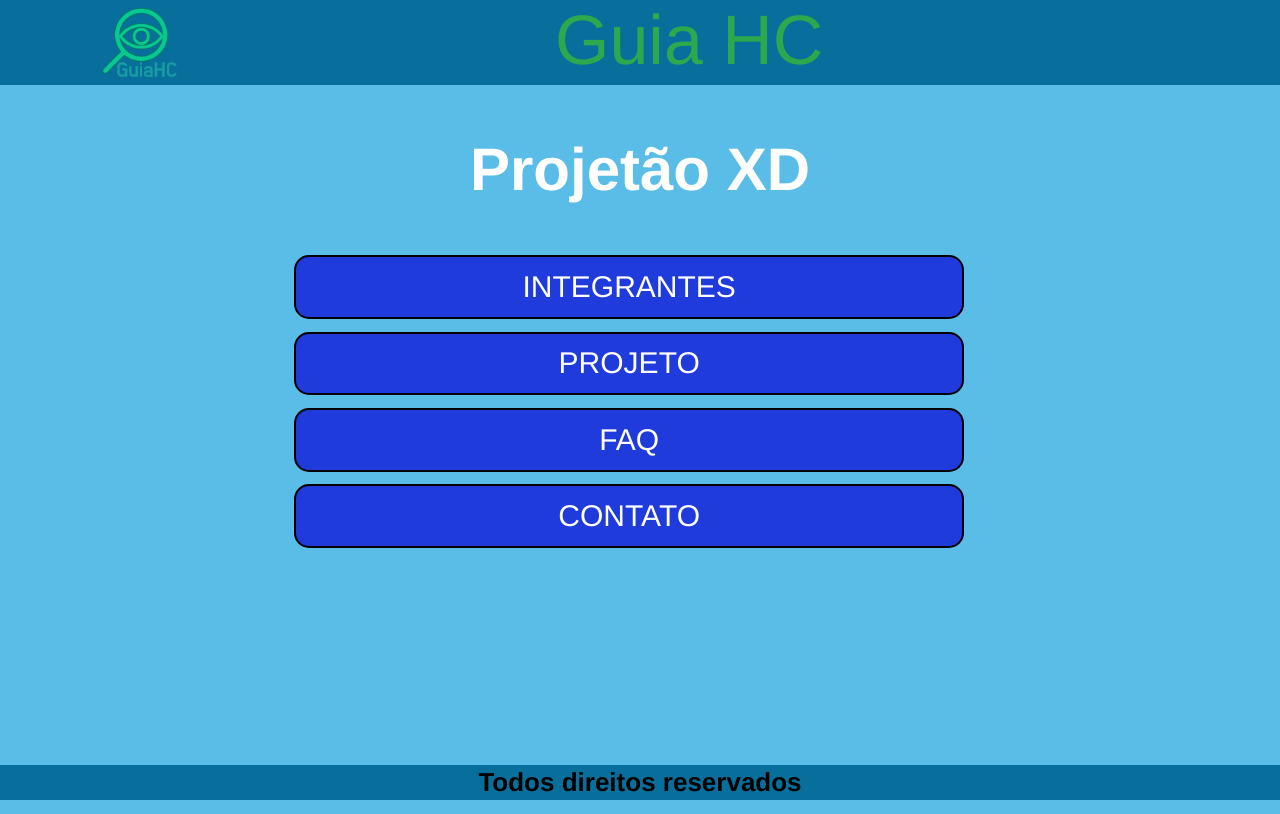
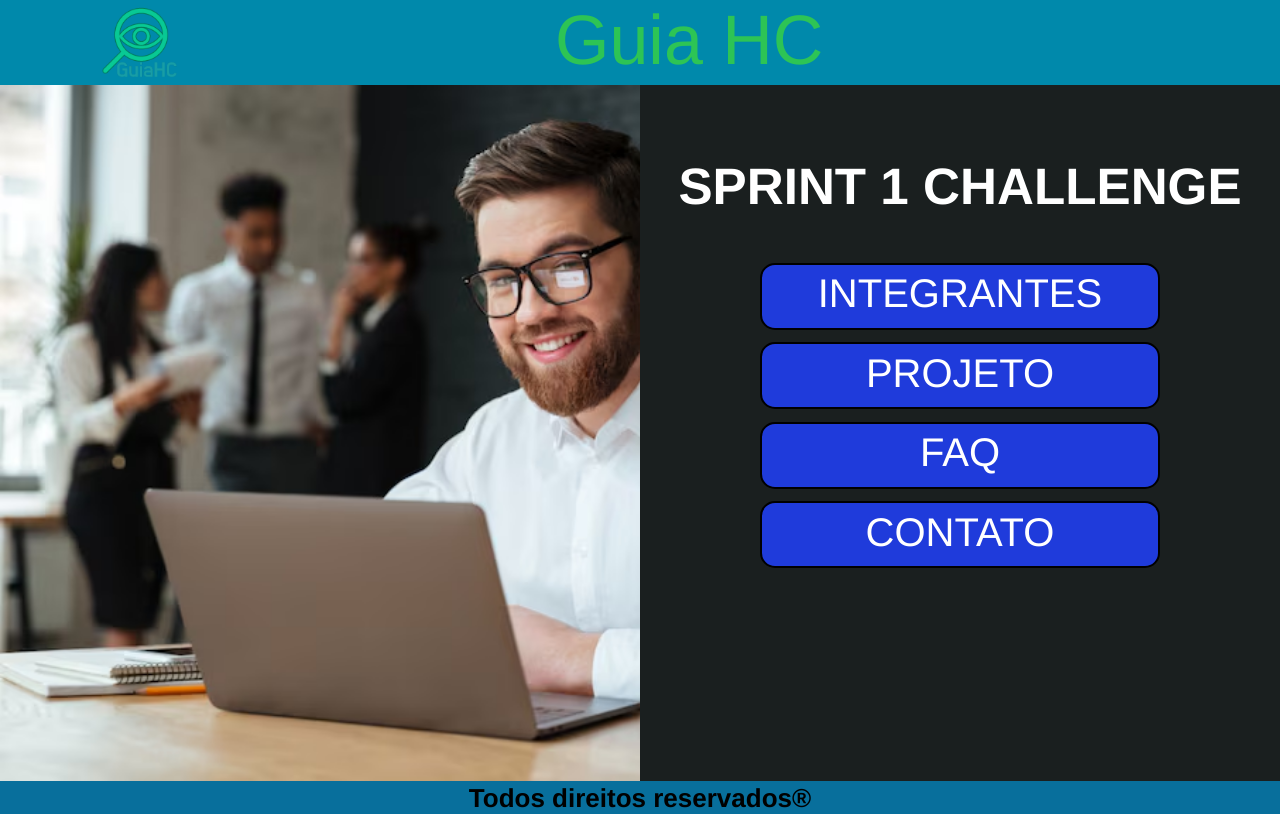
Before and after one commit to BrunoDSGuardia/Front-End-chalenge1, a plain HTML site: page ProjetoFront/index.html in a window 1280 px wide. Drawn offline with Linux system fonts and the light colour scheme.

Commit message:
alteração css geral e alteração pagina inicial

```diff
--- a/ProjetoFront/css/style.css
+++ b/ProjetoFront/css/style.css
@@ -20,14 +20,14 @@ html{
 }
 body{
     box-sizing: border-box;
-    background-color: #59BDE8;
+    background-color: #1a1f1f;
     display: flex;
     flex-direction: column;
     width: 100%;
     height: 100%;
 
 }
-.conteudo_da_pagina_toda{
+.container-geral{
     width: 100%;
     height: 100vh;
 
@@ -35,27 +35,42 @@ body{
 
 header{
     display: block;
-    background-color: #086F9C;
+    background-color: #0089ab;
     justify-content: center;
     height: 85px;
-    width: 100V;
+    width: 100%;
     min-height: 85px;
 }
-.logo{
+#logo{
     margin-left: 8%;
     float: left;
 
 }
-.logo img{
+#logo img{
     width: 75px;
+    transition: 0.3s;
 }
-.titulo a{
+#logo img:hover{
+    filter:contrast(1.5);
+    transition: 0.3s;
+
+}
+#titulo a{
     text-decoration: none;
     margin-left: 29.5%;
     font-size: 70px;
-    color: #2DA84E;
+    text-wrap: balance;
+    color: #2dc455;
+    transition: 0.3s;
+}
 
+#titulo a:hover{
+
+    filter:contrast(1.5);
+    transition: 0.3s;
 }
+
+
 
 main{
     display:flex;
@@ -116,26 +131,83 @@ nav a:hover{
 
 
 
-#tituloMain{
-    font-size: 30px;
+
+
+#inicio{
+    width: 100%;
+    height: 87vh;
     display: flex;
-    justify-content: center;
-    margin-bottom:3%;
-    margin-top: 50px;
+    box-sizing: border-box;
+    float: none;
+}
+#info {
+    background-image: url(../img/info.avif);
+    background-size: cover;
+    width: 50%;
+    height: 100%;
 
+
+
+    align-items: center;
+    box-sizing: border-box;
+    float: none;
+}
+
+#menu{
+
+    width: 50%;
+    height: 100%;
+    display: flex;
+
+    flex-direction: column;
 }
 
 
+#tituloMenu {
+    width: 100%;
+    height: 100px;
+    display: flex;
+    align-items: center;
+    justify-content: center;
+    text-align: center;
+    font-size: 100%;
+    margin-top: 10%;
+}
+#tituloMenu h1{
+    font-size: 4vw;
+    width: vw;
+}
+
+
+
+#container-botoes{
+    display: flex;
+    flex-direction: column;
+    align-items: center;
+    margin-top: 5%;
+    width: 100%;
+    height: 100%;
+
+}
 .botoes:hover{
     transition: 0.3s;
-    background-color: #3d5aff ;
-    color: #00ff22;
+    background-color: #051a94 ;
+    color: #42ff5b;
+    scale: 1.2;
 
 
 }
+.botoes:active{
+    transition: 0.3s;
+    background-color: #0026ff ;
+    color: #66ef78;
+    scale: 0.95;
+}
 .botoes{
+    margin-top: 2%;
     transition: 0.3s;
-    width: 50%;
+    width: 60%;
+    height:  50px;
     border-radius: 15px;
     background-color: #1F3BDB ;
     display: flex;
@@ -144,10 +216,10 @@ nav a:hover{
     text-align: center;
     border: 2px solid black;
     color: white;
-    margin: 1% 23%;
+    margin: 1%;
     padding: 1%;
     text-decoration: none;
-    font-size: 30px;
+    font-size: 40px;
 }
 
 
--- a/ProjetoFront/index.html
+++ b/ProjetoFront/index.html
@@ -7,33 +7,38 @@
     <title>Guia HC</title>
 </head>
 <body>
-    <div id="conteudo_da_pagina_toda">
+    <div id="container-geral">
         <header>
-            <div class="logo">
+            <div id="logo">
                 <a href="#">
                     <img src="img/LogoGuiaHC.png" alt="">
                 </a>
             </div>
-            <div class="titulo">
+            <div id="titulo">
                 <a href="#">Guia HC</a>
             </div>
         </header>
 
         <main>
-            <div id="tituloMain">
-                <h1>Projetão XD</h1>
-            </div>
-            <div>
-                <a href="integrantes.html" class="botoes">INTEGRANTES</a>
-                <a href="projeto.html" class="botoes">PROJETO</a>
-                <a href="faq.html" class="botoes">FAQ</a>
-                <a href="contato.html" class="botoes">CONTATO</a>
+            <div id="inicio">
+                <div id="info"></div>
+                <div id="menu">
+                    <div id="tituloMenu">
+                        <h1>SPRINT 1 CHALLENGE </h1>
+                    </div>
+                    <div id="container-botoes">
+                        <a href="integrantes.html" class="botoes">INTEGRANTES</a>
+                        <a href="projeto.html" class="botoes">PROJETO</a>
+                        <a href="faq.html" class="botoes">FAQ</a>
+                        <a href="contato.html" class="botoes">CONTATO</a>
+                    </div>
+                </div>
             </div>
         </main>
     </div>
     <footer>
         <div class="rodape">
-            <h1>Todos direitos reservados</h1>
+            <h1>Todos direitos reservados®</h1>
         </div>
     </footer>
 </body>
```
Also changed, not shown: ProjetoFront/contato.html (+4 -4 lines), ProjetoFront/faq.html (+4 -4 lines), ProjetoFront/integrantes.html (+4 -4 lines), ProjetoFront/projeto.html (+3 -3 lines), ProjetoFront/img/info.avif (added), ProjetoFront/js/script.js (added), ProjetoFront/js/scriptcontato.js (deleted).
